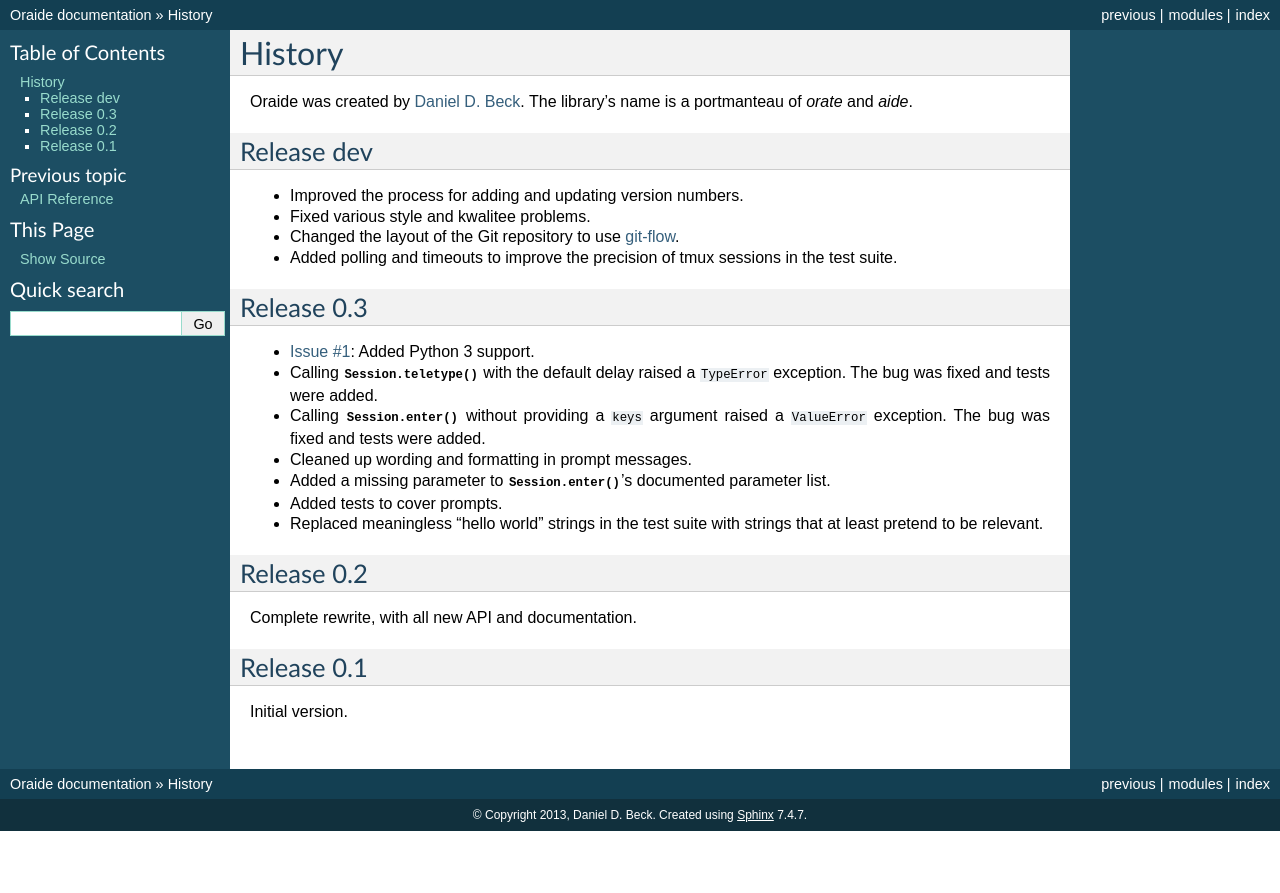
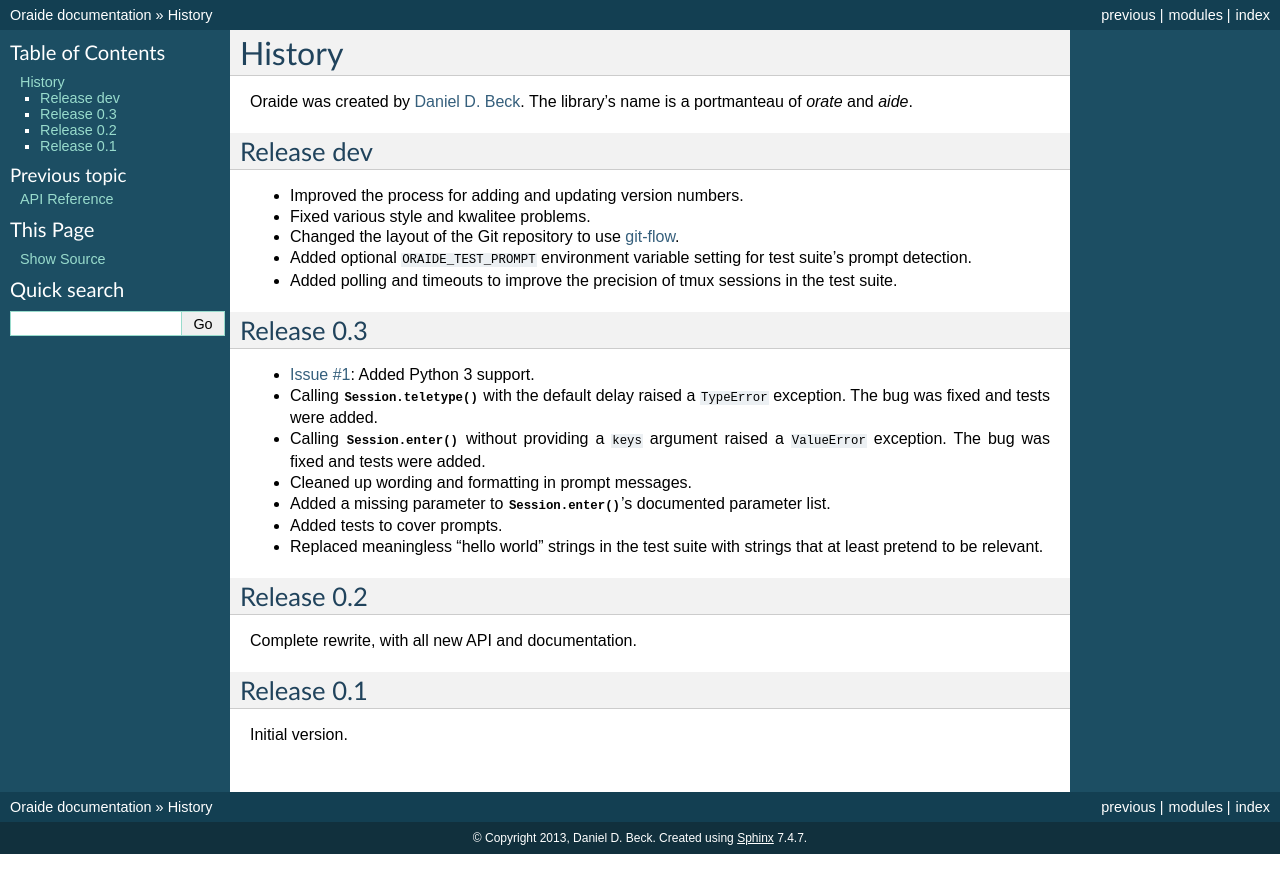
Before and after one commit to ddbeck/oraide, a Sphinx documentation site: the page built from docs/history.rst, in a window 1280 px wide. Shown: the top 893 px of the page. Built offline with Sphinx 7.4.7, drawn with Linux system fonts in a browser that asks for light colours; the version number could not be read and is left out.

Commit message:
added test suite env var to version history

```diff
--- a/docs/history.rst
+++ b/docs/history.rst
@@ -14,6 +14,7 @@
 - Improved the process for adding and updating version numbers.
 - Fixed various style and kwalitee problems.
 - Changed the layout of the Git repository to use `git-flow`_.
+- Added optional ``ORAIDE_TEST_PROMPT`` environment variable setting for test suite's prompt detection.
 - Added polling and timeouts to improve the precision of tmux sessions in the test suite.
 
 .. _git-flow: https://github.com/nvie/gitflow
```
